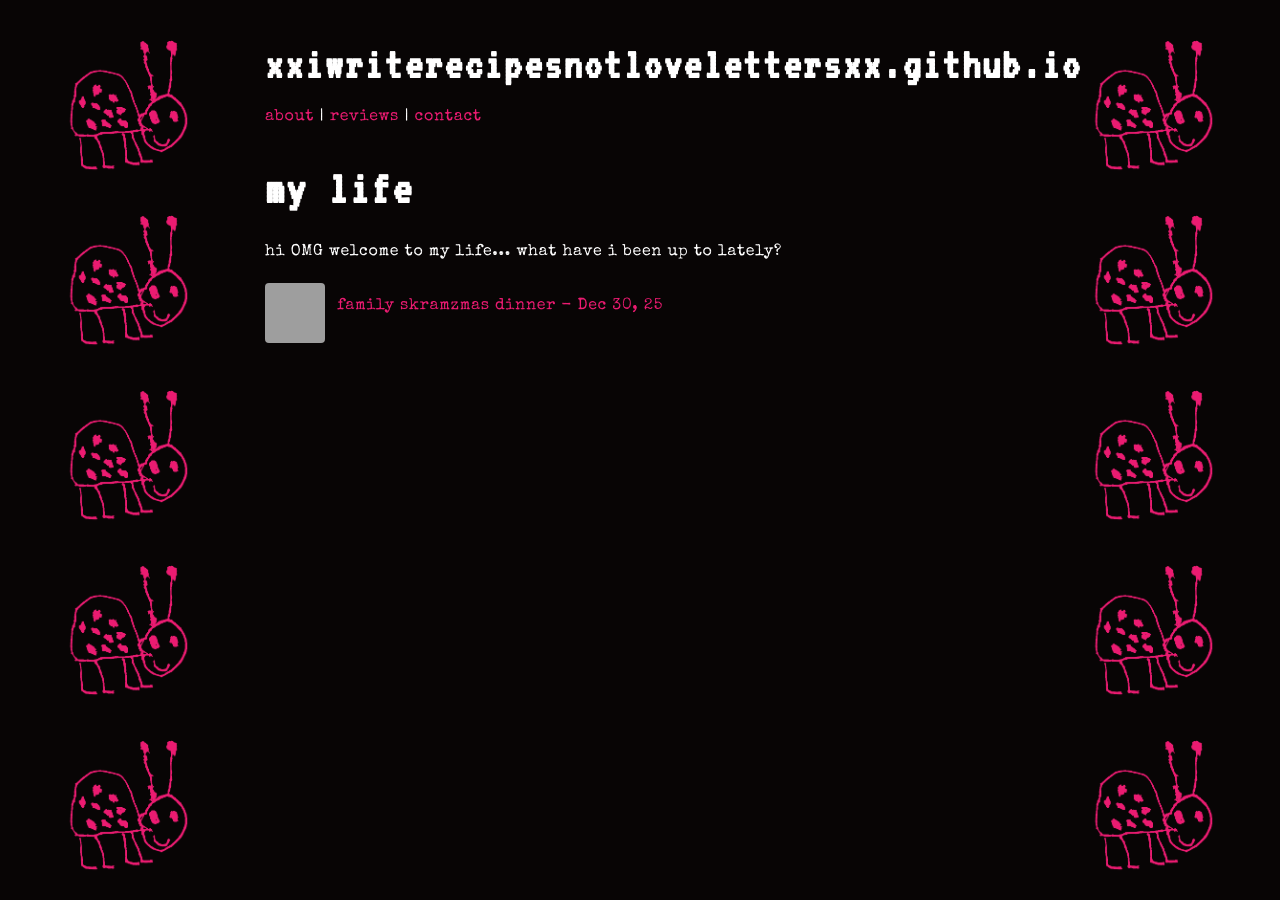
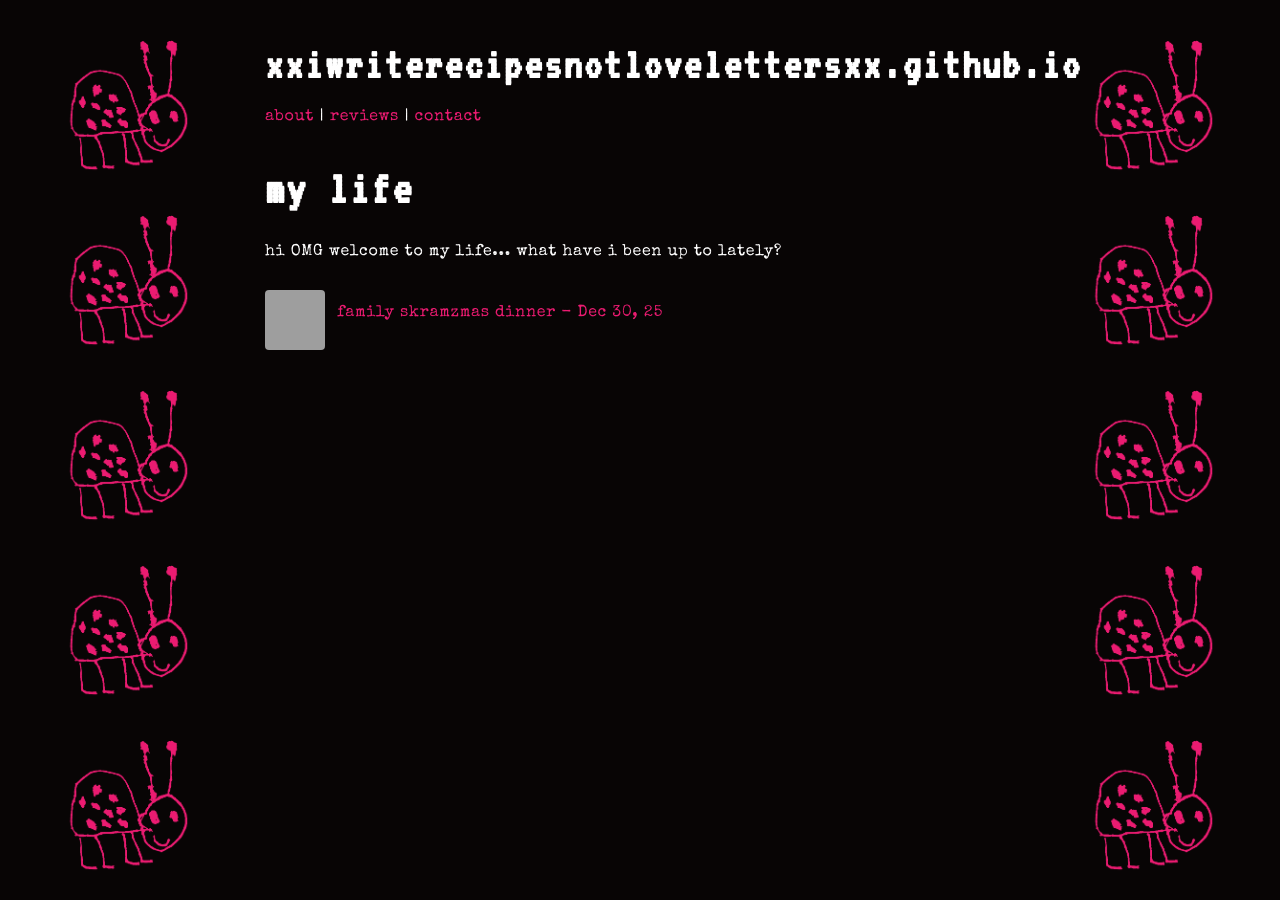
Before and after one commit to xxiwriterecipesnotlovelettersxx/xxiwriterecipesnotlovelettersxx.github.io, a Jekyll site: the page built from my-life.md, in a window 1280 px wide. Built offline with Jekyll 4.4.1, drawn with Linux system fonts in a browser that asks for light colours; grey boxes are pictures that could not be loaded.

Commit message:
Update style.css

```diff
--- a/assets/css/style.css
+++ b/assets/css/style.css
@@ -253,6 +253,6 @@ main.home hr {
 .post-list a {
   display: flex;
   align-items: center;
+  min-height: 60px;
   line-height: 1.25;
-  padding-top: -8px;
 }
```
